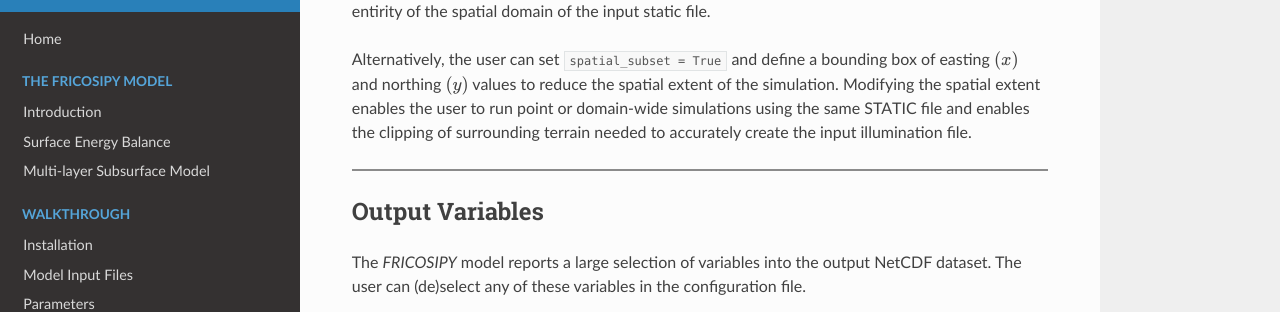
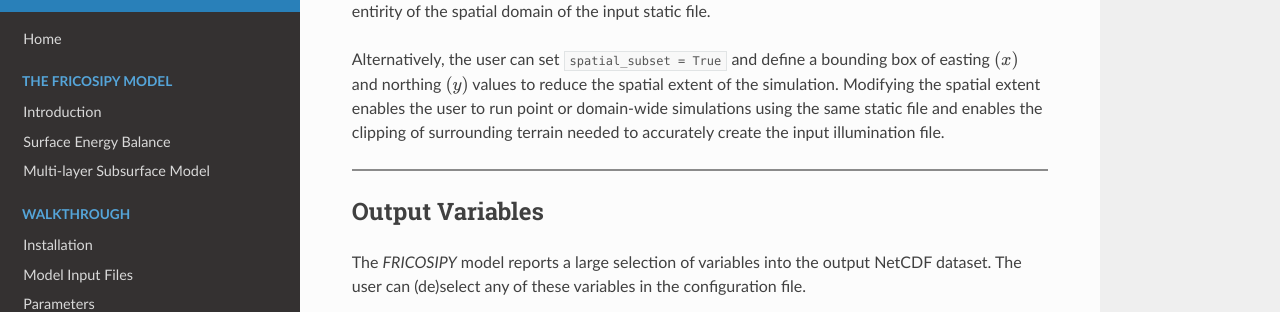
Before and after one commit to MarcusGastaldello/FRICOSIPY, an MkDocs documentation site: the page built from docs/running_a_simulation.md, in a window 1280 px wide and 900 px high, scrolled down 802 px. Shown: the part 183-495 px from the top of the window. Built offline with MkDocs 1.6.1, drawn with Linux system fonts in a browser that asks for light colours.

```diff
--- a/docs/running_a_simulation.md
+++ b/docs/running_a_simulation.md
@@ -33,7 +33,7 @@ The temporal range of the simulation must be specified by providing datetime val
 
 ### Spatial Subset:
 
-The default setting of `spatial_subset = False` and `[x_min, x_max, y_min, y_max] = None` uses the entirity of the spatial domain of the input static file. <br> <br> Alternatively, the user can set `spatial_subset = True` and define a bounding box of easting $(x)$ and northing $(y)$ values to reduce the spatial extent of the simulation. Modifying the spatial extent enables the user to run point or domain-wide simulations using the same STATIC file and enables the clipping of surrounding terrain needed to accurately create the input illumination file.
+The default setting of `spatial_subset = False` and `[x_min, x_max, y_min, y_max] = None` uses the entirity of the spatial domain of the input static file. <br> <br> Alternatively, the user can set `spatial_subset = True` and define a bounding box of easting $(x)$ and northing $(y)$ values to reduce the spatial extent of the simulation. Modifying the spatial extent enables the user to run point or domain-wide simulations using the same static file and enables the clipping of surrounding terrain needed to accurately create the input illumination file.
 
 <hr style="height:2px; background-color:#8b8b8b; border:none;" />
 
```
